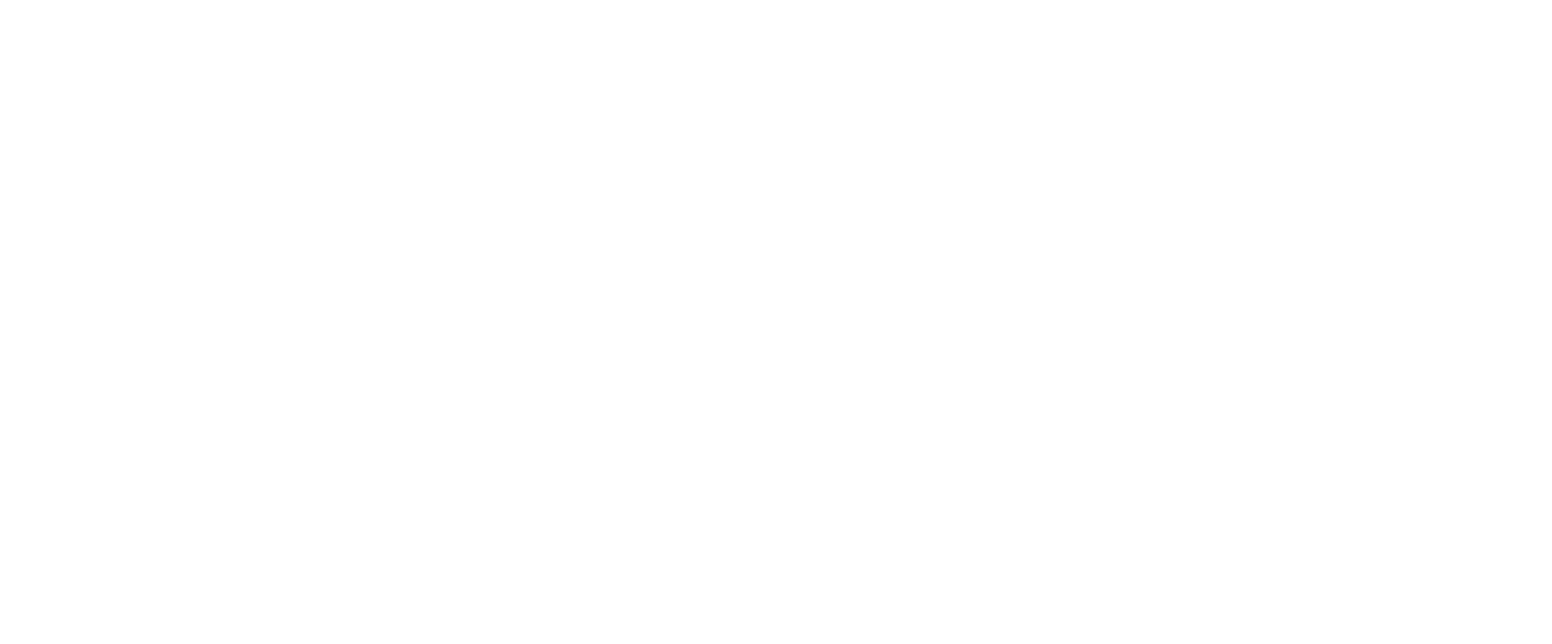
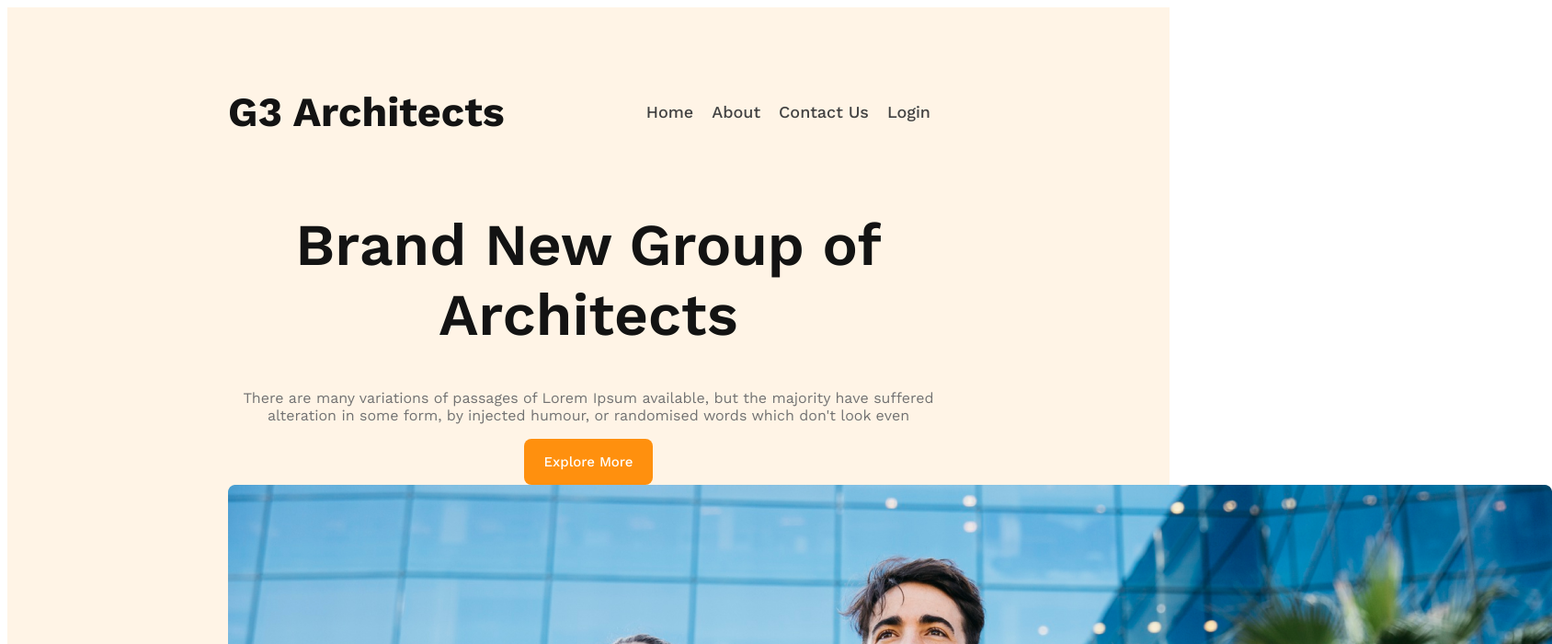
Before and after one commit to Aahmed-Hossain/g3-architects, a plain HTML site: page index.html in a window 1280 px wide. Shown: the top 700 px of the page at 92% size, 1688 px wide, since content can reach past the window. Drawn offline with nearby package versions, Linux system fonts and the light colour scheme.

Commit message:
banner added

```diff
--- a/index.html
+++ b/index.html
@@ -5,8 +5,37 @@
     <meta name="viewport" content="width=device-width, initial-scale=1.0">
     <title>G3 Architect</title>
     <link rel="stylesheet" href="styles/architects.css">
+    <link rel="preconnect" href="https://fonts.googleapis.com">
+    <link rel="preconnect" href="https://fonts.gstatic.com" crossorigin>
+    <link href="https://fonts.googleapis.com/css2?family=Lato:ital,wght@0,100;0,300;0,400;0,700;0,900;1,100;1,300;1,400;1,700;1,900&family=Open+Sans:wght@800&family=Work+Sans:ital,wght@0,100;0,200;0,300;0,400;0,500;0,600;0,700;0,800;0,900;1,100;1,200;1,300;1,400;1,500;1,600;1,700;1,800;1,900&display=swap" rel="stylesheet">
 </head>
 <body>
+    <header>
+        <nav>
+            <h1 class="nav-titile">G3  Architects</h1>
+            <ul>
+              <li> <a href="">Home</a></li>
+              <li> <a href="">About</a></li>
+              <li> <a href="">Contact Us</a></li>
+              <li> <a href="">Login</a></li>
+            </ul>
+        </nav>
+        <div class="banner">
+            <div class="banner-content">
+                <h1 class="banner-heading">Brand New
+                    Group of Architects
+                    </h1>
+                <p class="banner-paragraph">There are many variations of passages of Lorem Ipsum available, but the majority have suffered alteration in some form, by injected humour, or randomised words which don't look even</p>
+                <button class="btn-primary">Explore More</button>
+            </div>
+            <img src="images/banner.png" alt="">
+        </div>
+    </header>
+    <main>
 
+    </main>
+    <footer>
+
+    </footer>
 </body>
 </html>
--- a/styles/architects.css
+++ b/styles/architects.css
@@ -0,0 +1,64 @@
+/* work sans family */
+@import url('https://fonts.googleapis.com/css2?family=Lato:ital,wght@0,100;0,300;0,400;0,700;0,900;1,100;1,300;1,400;1,700;1,900&family=Open+Sans:wght@800&family=Work+Sans:ital,wght@0,100;0,200;0,300;0,400;0,500;0,600;0,700;0,800;0,900;1,100;1,200;1,300;1,400;1,500;1,600;1,700;1,800;1,900&display=swap');
+
+*{
+font-family: 'Work Sans', sans-serif;
+}
+/* header styles */
+header{
+    background-color: rgba(255, 144, 14, 0.10);
+    padding: 50px 240px;
+}
+nav {
+    display: flex;
+    justify-content: space-between;
+}
+.nav-titile{
+    color: var(--dark-01, #131313);
+text-align: center;
+font-size: 2.8rem;
+font-weight: 700;
+}
+nav ul {
+    display: flex;
+    align-items: center;
+}
+nav li {
+    list-style: none;
+    margin-right: 20px;
+font-size: 18px;
+font-weight: 500;
+line-height: 26px;
+}
+nav > ul > li > a{
+    text-decoration: none;
+    color: #424242;
+}
+/* bannner styles */
+.banner-content{
+    text-align: center;
+    max-width: 800px;
+    color: var(--dark-01, #131313);
+    margin: 0 auto;
+}
+.banner-heading{
+    color: var(--dark-01, #131313);
+text-align: center;
+font-size: 4rem;
+font-weight: 600;
+}
+.banner-paragraph{
+    color: var(--dark-03, #727272);
+font-size: 16px;
+font-weight: 400;
+}
+.btn-primary{
+    color: #FFF;
+font-size: 15px;
+font-weight: 500;
+border-radius: 8px;
+background: #FF900E;
+width: 140px;
+height: 50px;
+border: none;
+}
```
